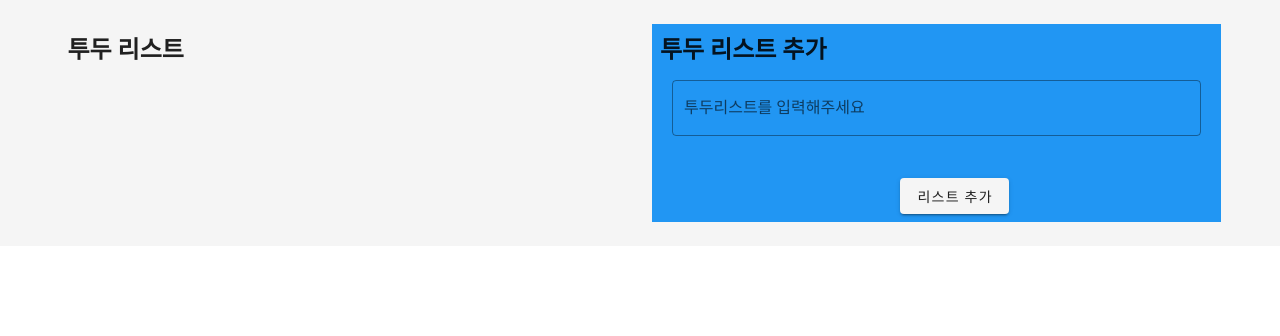
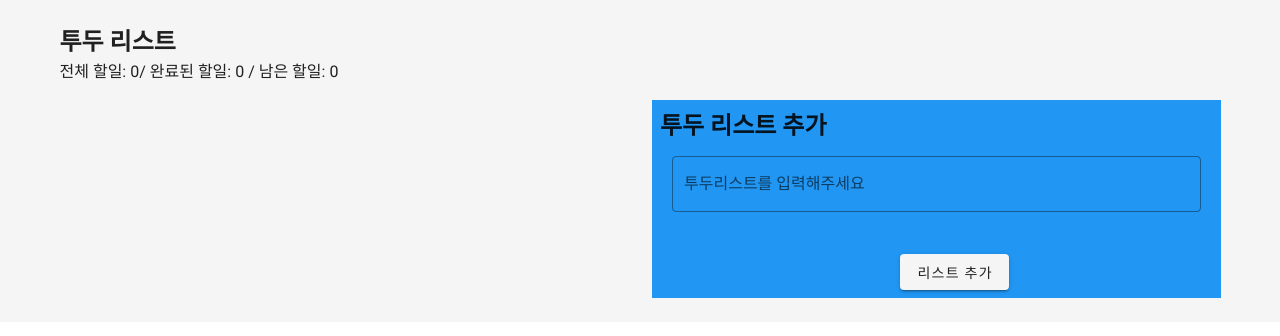
Before and after one commit to khv2644511/Vue_TodoList, a Vue app: page / in a window 1280 px wide. Shown: the top 336 px of the page. Built offline with nearby package versions, Linux system fonts and the light colour scheme.

Commit message:
feat: 남은 할일 및 완료한 할일 카운트해서 보여주기

```diff
--- a/src/components/List.vue
+++ b/src/components/List.vue
@@ -1,6 +1,5 @@
 <template>
   <div class="pa-2">
-    <h2>투두 리스트</h2>
     <v-card
       class="pa-1 ma-1"
       :class="{ done: list.status === 'done' }"
--- a/src/views/Home.vue
+++ b/src/views/Home.vue
@@ -1,5 +1,10 @@
 <template>
   <v-container gutter="20px">
+    <h2>투두 리스트</h2>
+    <p>
+      전체 할일: {{ todoList.length }}/ 완료된 할일: {{ countDone }} / 남은
+      할일: {{ todoList.length - countDone }}
+    </p>
     <v-row>
       <v-col
         ><List
@@ -40,5 +45,14 @@
         this.todoList[index].memo = memo;
       },
     },
+    computed: {
+      countDone() {
+        let count = 0;
+        this.todoList.forEach((list) => {
+          if (list.status === "done") count++;
+        });
+        return count;
+      },
+    },
   };
 </script>
```
